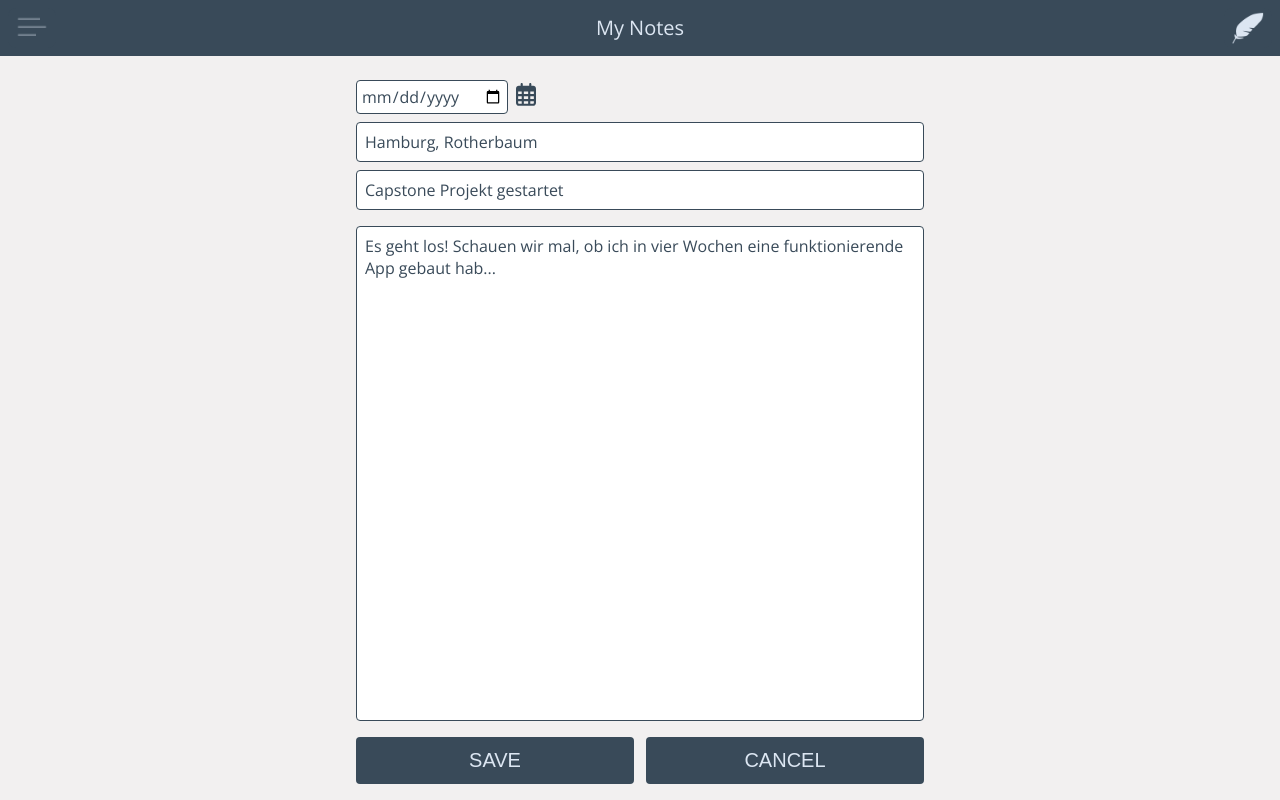
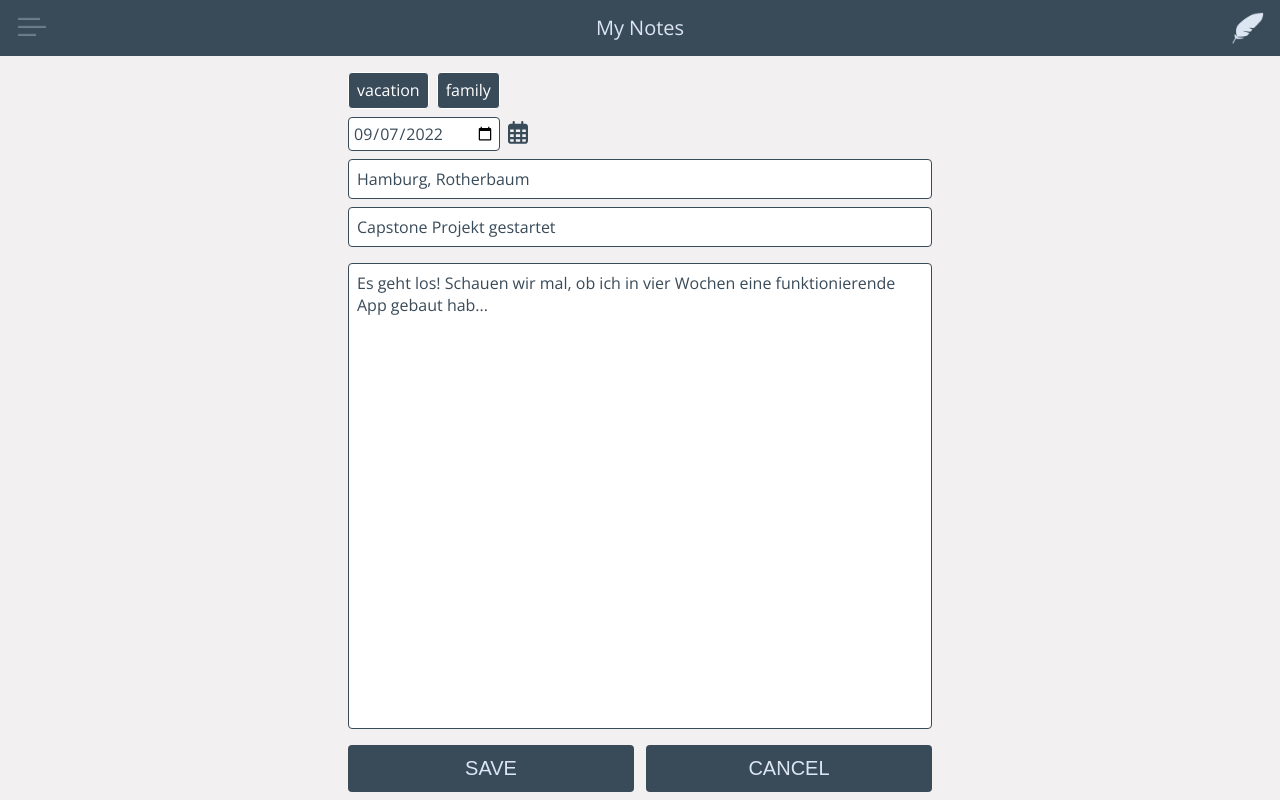
Before and after one commit to lalueders/capstone-project, a React (Create React App) app: page / in a window 1280 px wide. Built offline with nearby package versions, Linux system fonts and the light colour scheme.

Commit message:
Add categories to EditNote-form but not as checkbox here

```diff
--- a/src/components/EditNote.js
+++ b/src/components/EditNote.js
@@ -11,7 +11,7 @@ export default function EditNote({ noteToEdit }) {
     formState: { errors },
   } = useForm({
     defaultValues: {
-      date: noteToEdit.date,
+      date: noteToEdit.date.split('-').reverse().join('-'),
       location: noteToEdit.location,
       title: noteToEdit.title,
       text: noteToEdit.text,
@@ -27,6 +27,11 @@ export default function EditNote({ noteToEdit }) {
           console.log(data);
         })}
       >
+        <StyledList role="list">
+          {noteToEdit.categories.map(category => (
+            <li key={category}>{category}</li>
+          ))}
+        </StyledList>
         <StyledDateInput>
           <input
             {...register('date', {
@@ -94,9 +99,9 @@ const Wrapper = styled.div`
 const StyledForm = styled.form`
   height: 100%;
   display: grid;
-  grid-template-rows: auto auto auto auto 1fr auto;
+  grid-template-rows: auto auto auto auto auto 1fr auto;
   gap: 0.5rem;
-  padding: 0.5rem;
+
   font-family: 'Open Sans', sans-serif;
   color: #394a59;
 `;
@@ -173,3 +178,20 @@ const StyledButton = styled.button`
   padding: 0.75rem;
   cursor: pointer;
 `;
+
+const StyledList = styled.ul`
+  padding: 0;
+  list-style: none;
+  display: flex;
+  flex-wrap: wrap;
+  gap: 0.5rem;
+
+  li {
+    border-radius: 4px;
+    border: 1px solid #ffffff;
+    padding: 0.5rem;
+    text-decoration: none;
+    background: #394a59;
+    color: #ffffff;
+  }
+`;
```
